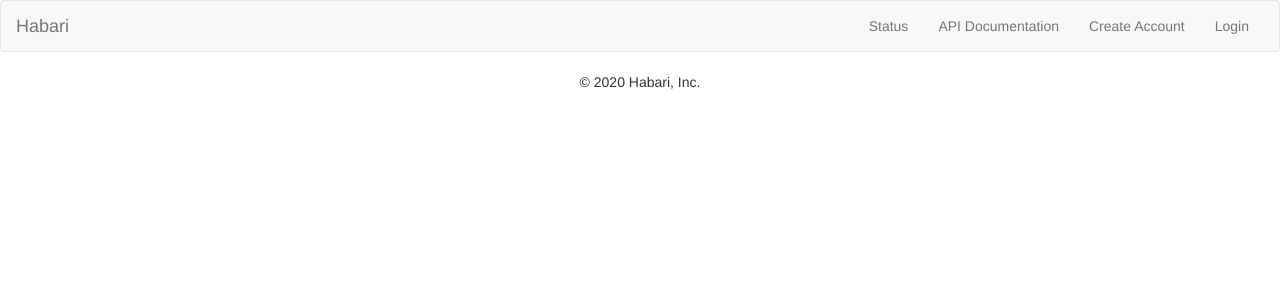
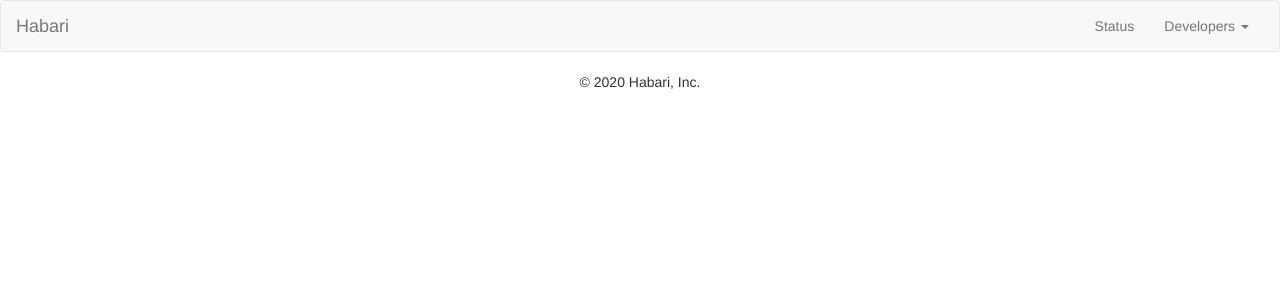
Before and after one commit to ppolle/habari, a Django app: template habari/apps/core/templates/auth_base.html in a window 1280 px wide. Shown: the top 300 px of the page. Run offline with Django 3.2, Linux system fonts and the light colour scheme; the template is opened without the code that fills it, so the values that code supplies are empty; some libraries are stand-ins or nearby versions.

Commit message:
this commit will update how nav is rendered

```diff
--- a/habari/apps/core/templates/includes/_nav.html
+++ b/habari/apps/core/templates/includes/_nav.html
@@ -16,14 +16,28 @@
 
       <ul class="nav navbar-nav navbar-right">
         <li><a href="{% url 'status' %}">Status</a></li>
-        <li><a href="#">API Documentation</a></li>
           {% if request.user.is_authenticated %}
-         <li><a href="{% url 'profile' %}">{{request.user.first_name|title}} {{request.user.last_name|title}}</a></li>
-         <li><a href="{% url 'logout' %}">Logout</a></li>
+          <li><a href="#">API Documentation</a></li>
+          <li class="dropdown">
+            <a href="{% url 'profile' %}" class="dropdown-toggle" data-toggle="dropdown" role="button" aria-haspopup="true" aria-expanded="false">{{request.user.first_name|title}} {{request.user.last_name|title}} <span class="caret"></span></a>
+            <ul class="dropdown-menu">
+              <li><a href="{% url 'logout' %}">Logout</a></li>
+            </ul>
+          </li>
          {% else %}
-         <li><a href="{% url 'register' %}">Create Account</a></li>
-         <li><a href="{% url 'login' %}">Login</a></li>
+         <li class="dropdown">
+            <a href="#" class="dropdown-toggle" data-toggle="dropdown" role="button" aria-haspopup="true" aria-expanded="false">Developers <span class="caret"></span></a>
+            <ul class="dropdown-menu">
+              <li><a href="#">API Documentation</a></li>
+              <li><a href="{% url 'register' %}">Create Account</a></li>
+              <li><a href="{% url 'login' %}">Login</a></li>
+            </ul>
+          </li>
          {% endif %}
+
+
+
+
       </ul>
     </div><!-- /.navbar-collapse -->
   </div><!-- /.container-fluid -->
```
